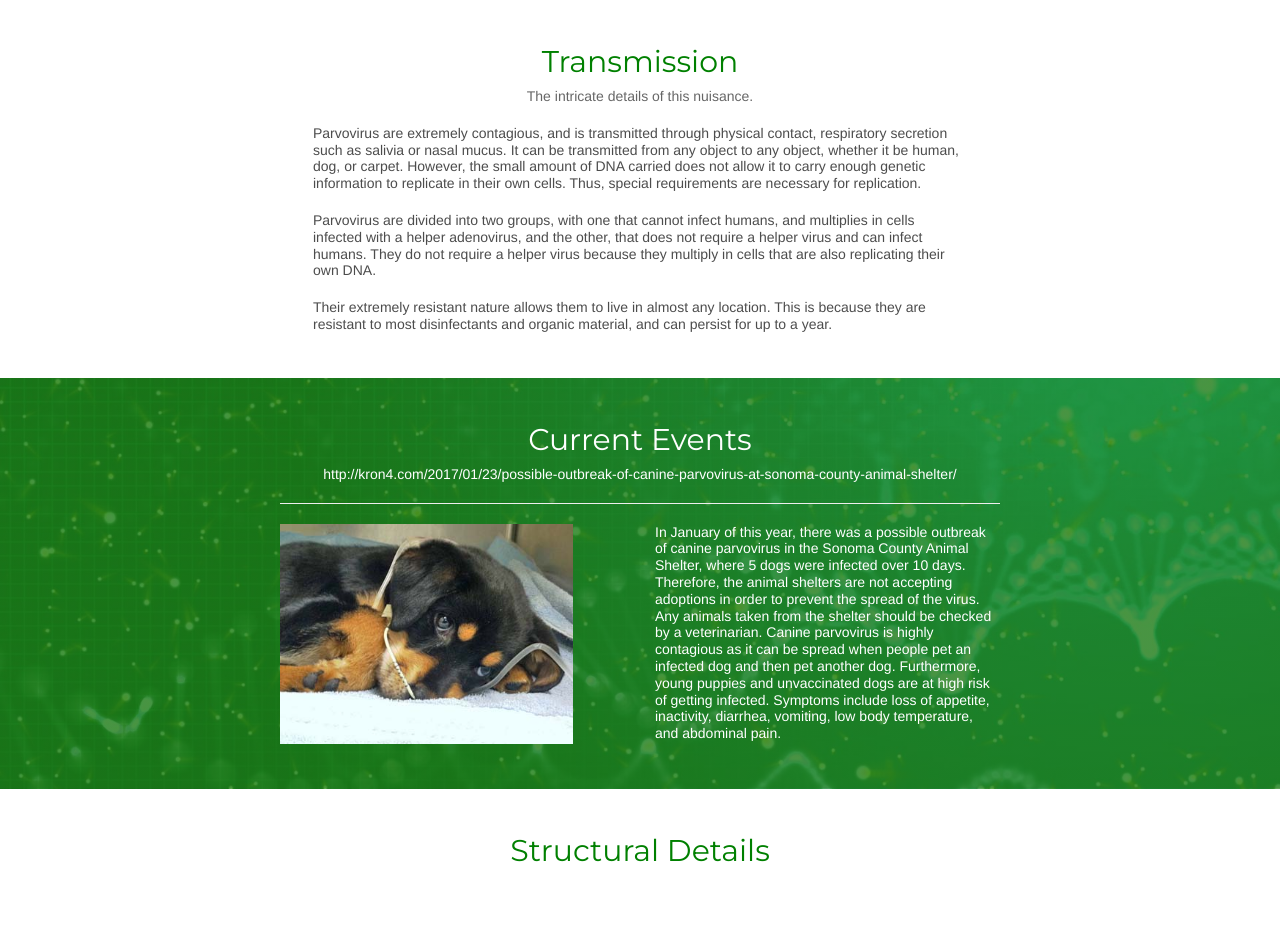
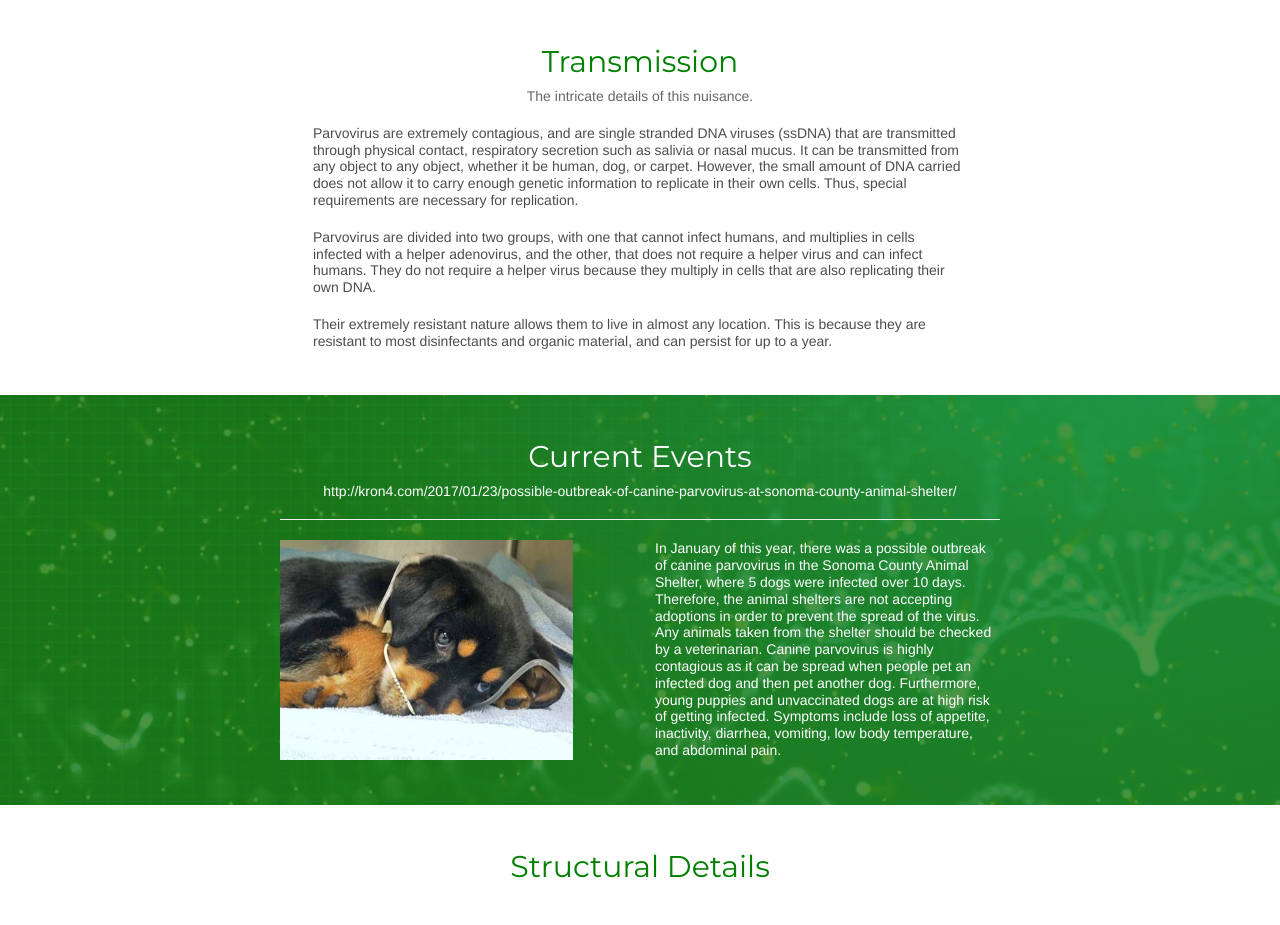
Before and after one commit to emily-yu/Virus-Project, a plain HTML site: page index.html in a window 1280 px wide. Shown: the part 800-1725 px from the top of the page. Drawn offline with nearby package versions, Linux system fonts and the light colour scheme; a script that the page names is missing; a web font is replaced by a local one.

Commit message:
spelling

```diff
--- a/index.html
+++ b/index.html
@@ -122,7 +122,7 @@ d) Cite & Summarize a current event article about viruses with a short summary.
                     <h2 class="section-heading" style="color:green;">Transmission</h2>
 				    <p id="subtitle">The intricate details of this nuisance.</p>
 			<!-- 	    <hr class = "primary" style = "padding:0px"> -->
-				    <p>Parvovirus are extremely contagious, and is transmitted through physical contact, respiratory secretion such as salivia or nasal mucus. It can be transmitted from any object to any object, whether it be human, dog, or carpet. However, the small amount of DNA carried does not allow it to carry enough genetic information to replicate in their own cells. Thus, special requirements are necessary for replication.</p>
+				    <p>Parvovirus are extremely contagious, and are single stranded DNA viruses (ssDNA) that are transmitted through physical contact, respiratory secretion such as salivia or nasal mucus. It can be transmitted from any object to any object, whether it be human, dog, or carpet. However, the small amount of DNA carried does not allow it to carry enough genetic information to replicate in their own cells. Thus, special requirements are necessary for replication.</p>
                     <p>Parvovirus are divided into two groups, with one that cannot infect humans, and multiplies in cells infected with a helper adenovirus, and the other, that does not require a helper virus and can infect humans. They do not require a helper virus because they multiply in cells that are also replicating their own DNA. </p>
         			<p>Their extremely resistant nature allows them to live in almost any location. This is because they are resistant to most disinfectants and organic material, and can persist for up to a year.</p>
                 </div>
```
